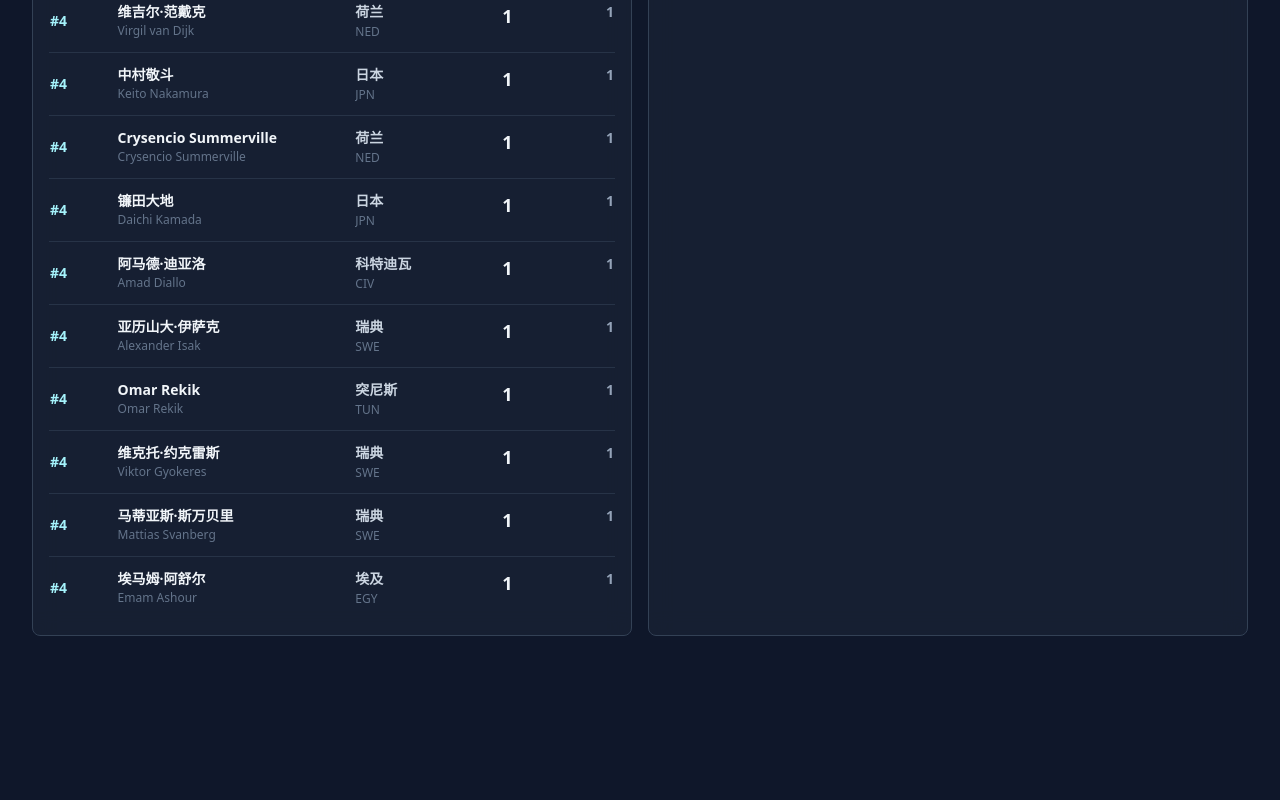
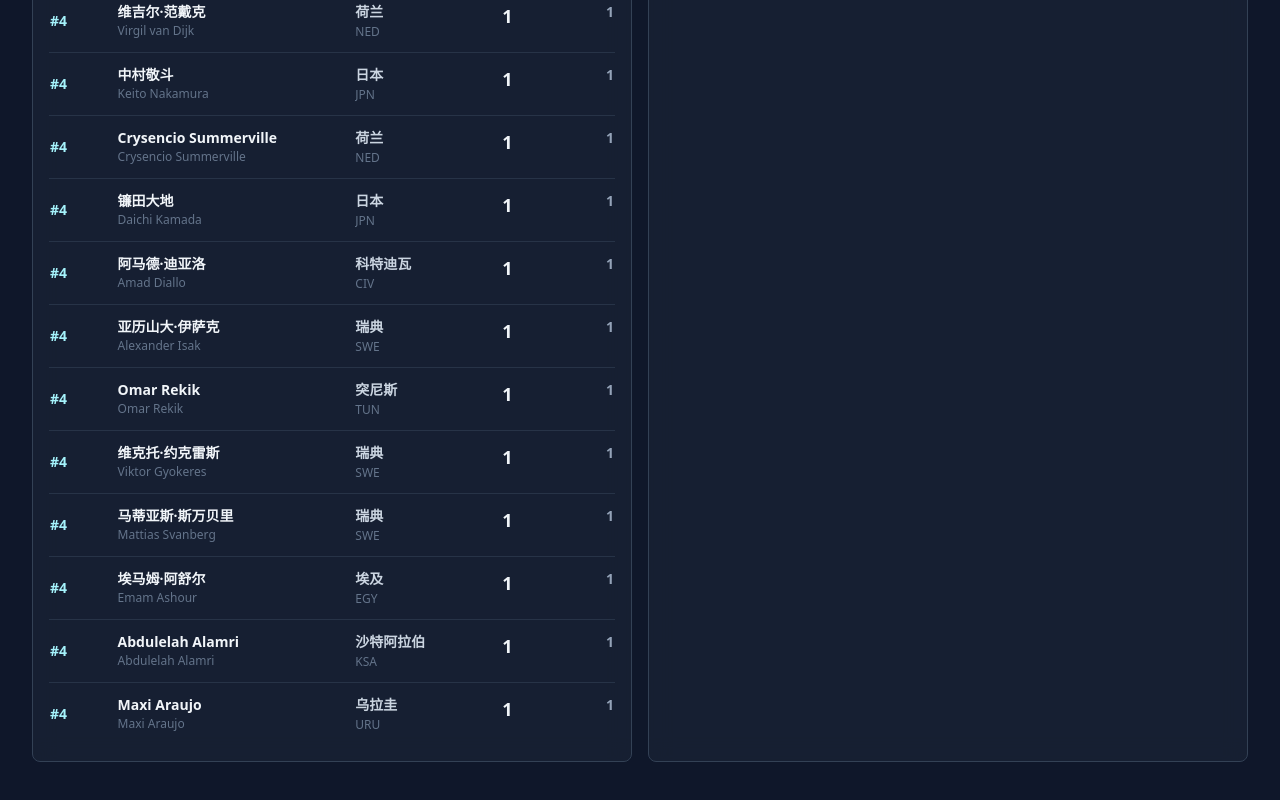
Before and after one commit to huayu2025ai-sketch/world-cup-26, a Next.js app: page /stats in a window 1280 px wide. Shown: the part 1964-2764 px from the top of the page. Before the commit the page ends 2664 px from the top, so only its background shows below. Built offline with nearby package versions, Linux system fonts and the light colour scheme.

Commit message:
更新世界杯比赛结果

```diff
--- a/constants/scheduleData.ts
+++ b/constants/scheduleData.ts
@@ -111,7 +111,10 @@ const matchInputs: ScheduleMatchInput[] = [
     { player: "埃马姆·阿舒尔", team: "埃及", minute: "19'", type: "goal" },
     { player: "穆罕默德·哈尼", team: "埃及", minute: "66'", type: "ownGoal" },
   ] },
-  { id: 15, stage: "分组赛", group: "H", date: "2026-06-15", etTime: "18:00", home: "沙特阿拉伯", away: "乌拉圭", venue: "AT&T Stadium", city: "Dallas" },
+  { id: 15, stage: "分组赛", group: "H", date: "2026-06-15", etTime: "18:00", home: "沙特阿拉伯", away: "乌拉圭", venue: "AT&T Stadium", city: "Dallas", homeScore: 1, awayScore: 1, goalScorers: [
+    { player: "Abdulelah Alamri", team: "沙特阿拉伯", minute: "41'", type: "goal" },
+    { player: "Maxi Araujo", team: "乌拉圭", minute: "80'", type: "goal" },
+  ] },
   { id: 16, stage: "分组赛", group: "G", date: "2026-06-15", etTime: "21:00", home: "伊朗", away: "新西兰", venue: "BMO Field", city: "Toronto" },
   { id: 17, stage: "分组赛", group: "I", date: "2026-06-16", etTime: "15:00", home: "法国", away: "塞内加尔", venue: "MetLife Stadium", city: "New York New Jersey" },
   { id: 18, stage: "分组赛", group: "I", date: "2026-06-16", etTime: "18:00", home: "伊拉克", away: "挪威", venue: "Lincoln Financial Field", city: "Philadelphia" },
--- a/constants/tournamentStats.ts
+++ b/constants/tournamentStats.ts
@@ -43,7 +43,9 @@ export const goalsRanking: PlayerStat[] = [
   { rank: 4, player: "Omar Rekik", chineseName: "Omar Rekik", team: "突尼斯", teamCode: "TUN", value: 1, matches: 1 },
   { rank: 4, player: "Viktor Gyokeres", chineseName: "维克托·约克雷斯", team: "瑞典", teamCode: "SWE", value: 1, matches: 1 },
   { rank: 4, player: "Mattias Svanberg", chineseName: "马蒂亚斯·斯万贝里", team: "瑞典", teamCode: "SWE", value: 1, matches: 1 },
-  { rank: 4, player: "Emam Ashour", chineseName: "埃马姆·阿舒尔", team: "埃及", teamCode: "EGY", value: 1, matches: 1 }
+  { rank: 4, player: "Emam Ashour", chineseName: "埃马姆·阿舒尔", team: "埃及", teamCode: "EGY", value: 1, matches: 1 },
+  { rank: 4, player: "Abdulelah Alamri", chineseName: "Abdulelah Alamri", team: "沙特阿拉伯", teamCode: "KSA", value: 1, matches: 1 },
+  { rank: 4, player: "Maxi Araujo", chineseName: "Maxi Araujo", team: "乌拉圭", teamCode: "URU", value: 1, matches: 1 }
 ];
 
 export const assistsRanking: PlayerStat[] = [
@@ -64,6 +66,6 @@ export const assistsRanking: PlayerStat[] = [
 ];
 
 export const statsNotice = {
-    title: "第 12-14 场赛果已更新",
-    body: "已补入瑞典 5-1 突尼斯、西班牙 0-0 佛得角、比利时 1-1 埃及；射手榜新增已确认非乌龙进球，助攻榜只加入来源明确的助攻。"
+    title: "第 15 场赛果已更新",
+    body: "已补入沙特阿拉伯 1-1 乌拉圭；射手榜新增 Abdulelah Alamri 与 Maxi Araujo，助攻榜未加入未稳定确认的助攻。"
   };
--- a/constants/worldcupData.ts
+++ b/constants/worldcupData.ts
@@ -41,6 +41,19 @@ export type GroupOverviewUpdate = {
 };
 
 export const groupOverviewUpdates: GroupOverviewUpdate[] = [
+  {
+    updatedAt: "2026-06-16T09:01:00+08:00",
+    updatedAtLabel: "北京时间 2026年6月16日 09:01",
+    title: "H组沙特阿拉伯 vs 乌拉圭赛果更新",
+    summary: "本次按北京时间 2026-06-16 09:01 复核当前比赛进度：沙特阿拉伯 1-1 乌拉圭已终场，补入第 15 场比分、进球记录、球员统计与 H 组积分榜；伊朗 vs 新西兰刚到开球时间，未写入终场数据。",
+    changes: [
+      "scheduleData.ts 与 .match-results.json 补入沙特阿拉伯 1-1 乌拉圭：Abdulelah Alamri 41'、Maxi Araujo 80'。",
+      "H 组积分榜重算：沙特阿拉伯与乌拉圭各 1 战 1 分、进 1 球失 1 球，因进球数暂列西班牙与佛得角之前；西班牙与佛得角各 1 分、净胜球 0。",
+      "射手榜新增 Abdulelah Alamri 与 Maxi Araujo 各 1 球。",
+      "助攻来源未稳定确认，本次未新增助攻榜条目。",
+      "第 16 场伊朗 vs 新西兰在本次运行时不满足终场条件，继续保留赛前状态。"
+    ]
+  },
   {
     updatedAt: "2026-06-16T07:18:00+08:00",
     updatedAtLabel: "北京时间 2026年6月16日 07:18",
@@ -579,10 +592,10 @@ export const worldCupGroups: WorldCupGroup[] = [
       { name: "乌拉圭", englishName: "Uruguay", code: "URU", flag: "🇺🇾", confederation: "CONMEBOL", pot: 2 }
     ],
     standings: [
+      { name: "沙特阿拉伯", code: "KSA", played: 1, won: 0, draw: 1, lost: 0, goalsFor: 1, goalsAgainst: 1, goalDiff: 0, points: 1 },
+      { name: "乌拉圭", code: "URU", played: 1, won: 0, draw: 1, lost: 0, goalsFor: 1, goalsAgainst: 1, goalDiff: 0, points: 1 },
       { name: "西班牙", code: "ESP", played: 1, won: 0, draw: 1, lost: 0, goalsFor: 0, goalsAgainst: 0, goalDiff: 0, points: 1 },
-      { name: "佛得角", code: "CPV", played: 1, won: 0, draw: 1, lost: 0, goalsFor: 0, goalsAgainst: 0, goalDiff: 0, points: 1 },
-      { name: "沙特阿拉伯", code: "KSA", played: 0, won: 0, draw: 0, lost: 0, goalsFor: 0, goalsAgainst: 0, goalDiff: 0, points: 0 },
-      { name: "乌拉圭", code: "URU", played: 0, won: 0, draw: 0, lost: 0, goalsFor: 0, goalsAgainst: 0, goalDiff: 0, points: 0 }
+      { name: "佛得角", code: "CPV", played: 1, won: 0, draw: 1, lost: 0, goalsFor: 0, goalsAgainst: 0, goalDiff: 0, points: 1 }
     ]
   },
   {
```
Also changed, not shown: .match-results.json.
